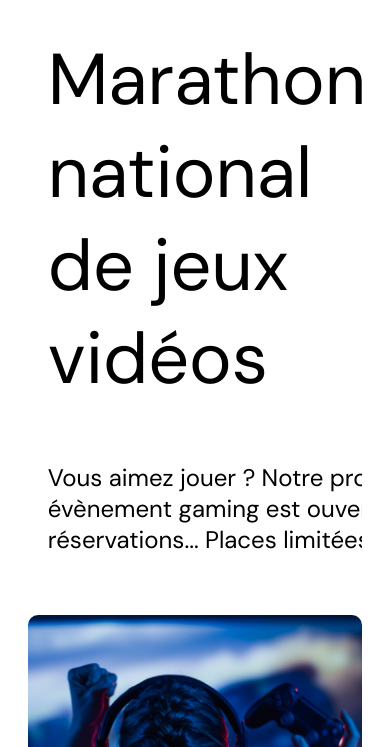
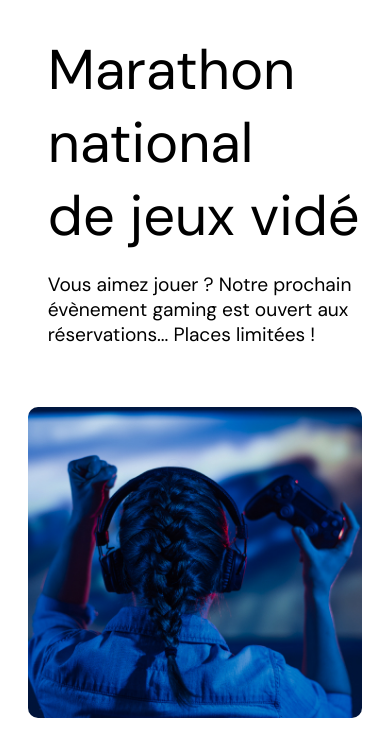
Before and after one commit to YanBtd/YannickBertrand_4_19122021, a plain HTML site: page index.html in a window 390 px wide. Shown: the part 68-815 px from the top of the page. Drawn offline with Linux system fonts and the light colour scheme.

Commit message:
Modif css font-size et margin-top pour @media 800px + enlevé background-image

```diff
--- a/modal.css
+++ b/modal.css
@@ -14,7 +14,7 @@ body {
     margin: 0;
     display: flex;
     flex-direction: column;
-    background-image: url("background.png");
+    /* background-image: url("background.png"); */
     font-family: var(--font-default);
     font-size: 18px;
     max-width: 1300px;
@@ -28,6 +28,7 @@ p {
 
 img {
     padding-right: 1rem;
+    object-fit: cover;
 }
 
 .topnav {
@@ -510,12 +511,15 @@ footer {
         display: none;
     }
     .hero-headline {
-        font-size: 4.5rem;
+        /* font-size: 4.5rem; */
+        font-size: 3.5rem;
         white-space: normal;
     }
     .hero-text {
         width: unset;
-        font-size: 1.5rem;
+        /* font-size: 1.5rem; */
+        font-size: 1.2rem;
+        margin-top: 20px;
     }
     .hero-img img {
         border-radius: 10px;
```
